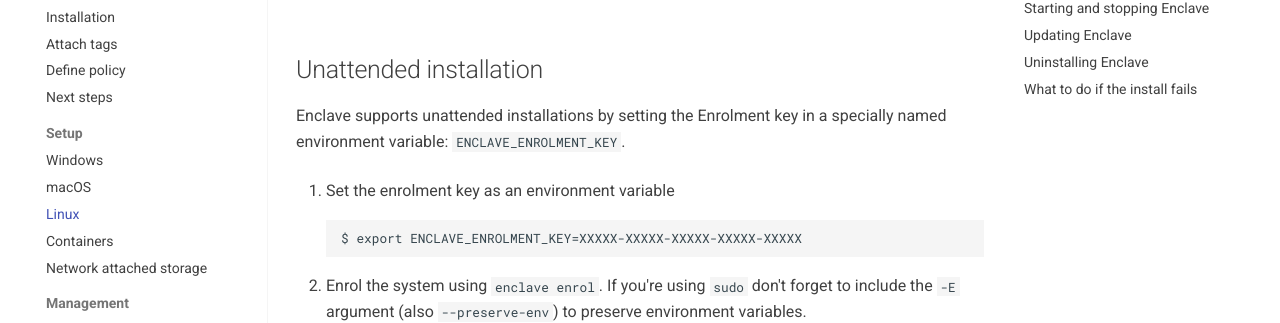
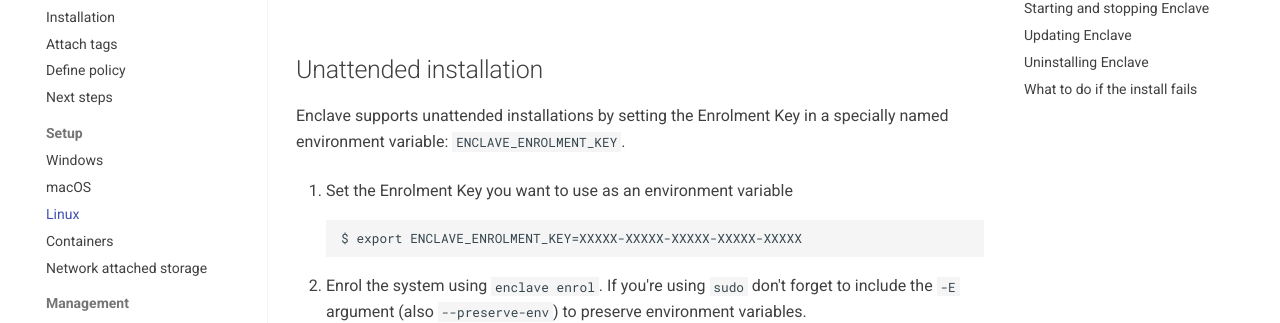
Before and after one commit to enclave-networks/docs, an MkDocs documentation site: the page built from docs/setup/linux.md, in a window 1280 px wide and 900 px high, scrolled down 734 px. Shown: the part 154-477 px from the top of the window. Built offline with MkDocs 1.6.1 and Material for MkDocs 9.7.7, drawn with Linux system fonts in a browser that asks for light colours.

Commit message:
fix casing

````diff
--- a/docs/setup/linux.md
+++ b/docs/setup/linux.md
@@ -92,9 +92,9 @@
 
 ## Unattended installation
 
-Enclave supports unattended installations by setting the Enrolment key in a specially named environment variable: `ENCLAVE_ENROLMENT_KEY`.
+Enclave supports unattended installations by setting the Enrolment Key in a specially named environment variable: `ENCLAVE_ENROLMENT_KEY`.
 
-1. Set the enrolment key as an environment variable
+1. Set the Enrolment Key you want to use as an environment variable
     ```
     $ export ENCLAVE_ENROLMENT_KEY=XXXXX-XXXXX-XXXXX-XXXXX-XXXXX
     ```
````
